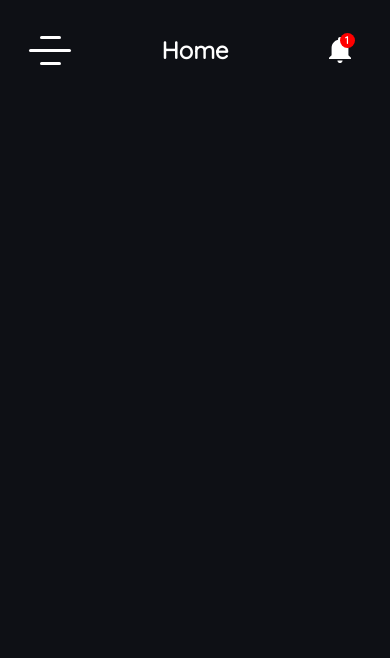
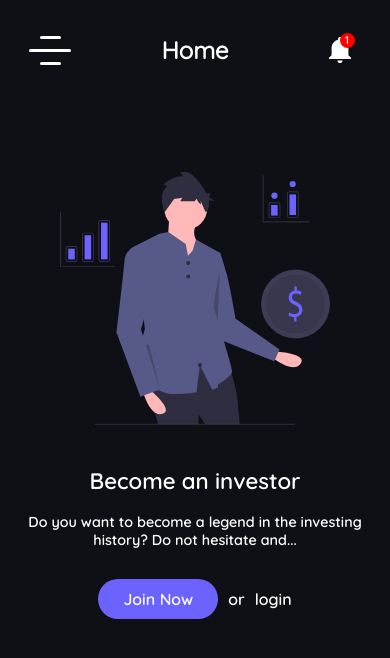
Before and after one commit to dawid-bytys/crypeeto, a React (Create React App) app: page / in a window 390 px wide. Shown: the top 658 px of the page. Built offline with nearby package versions, Linux system fonts and the light colour scheme.

Commit message:
finish mobile view of home page

```diff
--- a/src/App.tsx
+++ b/src/App.tsx
@@ -114,19 +114,15 @@ export const App = () => {
         {!authorization.is_authorized && (
           <Route exact path="/" component={Home} />
         )}
+        {!authorization.is_authorized && (
+          <Route component={Register} path="/register" />
+        )}
+        {!authorization.is_authorized && (
+          <Route component={Login} path="/login" />
+        )}
         <ProtectedRoute
           component={Dashboard}
           path="/dashboard"
-          isAuthorized={authorization.is_authorized}
-        />
-        <ProtectedRoute
-          component={Register}
-          path="/register"
-          isAuthorized={authorization.is_authorized}
-        />
-        <ProtectedRoute
-          component={Login}
-          path="/login"
           isAuthorized={authorization.is_authorized}
         />
         <ProtectedRoute
--- a/src/components/Header/Header.scss
+++ b/src/components/Header/Header.scss
@@ -19,6 +19,11 @@
 
   &__notifications-btn {
     z-index: 6000;
+  }
+
+  &__heading-primary {
+    font-size: 1.5rem;
+    margin: 0;
   }
 
   &__hamburger-inner {
--- a/src/index.scss
+++ b/src/index.scss
@@ -29,11 +29,6 @@ button {
   }
 }
 
-h1 {
-  font-size: 1.5rem;
-  margin: 0;
-}
-
 ul {
   padding: 0;
   margin: 0;
--- a/src/pages/Home/Home.scss
+++ b/src/pages/Home/Home.scss
@@ -1,5 +1,43 @@
 @use "../../scss" as *;
 
 .Home {
+  @include flex-ai-c;
+  flex-direction: column;
   flex: 1;
+  padding: 30px 20px 50px 20px;
+  font-family: Quicksand-Medium, sans-serif;
+
+  &__image-wrapper {
+    padding: 40px;
+  }
+
+  &__image {
+    width: 100%;
+    height: 100%;
+  }
+
+  &__heading-secondary {
+    margin-top: 0;
+    font-size: 1.4rem;
+  }
+
+  &__description {
+    margin: 0 0 30px 0;
+    text-align: center;
+    font-size: 0.9rem;
+  }
+
+  &__buttons-wrapper {
+    margin-top: 10px;
+  }
+
+  &__join-btn {
+    background-color: $color-purple;
+    padding: 10px 25px;
+    border-radius: 20px;
+  }
+
+  &__separator {
+    margin: 0 10px;
+  }
 }
--- a/src/pages/Home/Home.tsx
+++ b/src/pages/Home/Home.tsx
@@ -1,16 +1,27 @@
 import "./Home.scss";
-import { useDispatch } from "react-redux";
-import { login } from "../../redux/services/auth.service";
+import { ReactComponent as Investor } from "../../assets/svg/investor.svg";
+import { Link } from "react-router-dom";
 
 export const Home = () => {
-  const dispatch = useDispatch();
-
   return (
-    <div
-      className="Home"
-      onClick={() =>
-        dispatch(login({ username: "alberto123", password: "Sraka123!" }))
-      }
-    ></div>
+    <div className="Home">
+      <div className="Home__image-wrapper">
+        <Investor className="Home__image" />
+      </div>
+      <h2 className="Home__heading-secondary">Become an investor</h2>
+      <p className="Home__description">
+        Do you want to become a legend in the investing history? Do not hesitate
+        and...
+      </p>
+      <div className="Home__buttons-wrapper">
+        <Link to="/register" className="Home__join-btn">
+          Join Now
+        </Link>
+        <span className="Home__separator">or</span>
+        <Link to="/login" className="Home__login-btn">
+          login
+        </Link>
+      </div>
+    </div>
   );
 };
--- a/src/scss/_variables.scss
+++ b/src/scss/_variables.scss
@@ -1,7 +1,7 @@
 /* Static colours */
 $color-white: #fff;
 $color-black: #000;
-$color-purple: #4d00ff;
+$color-purple: #6c63ff;
 $color-red: #ff0000;
 $color-green: #00ba7a; // feature means the colour is used by ::before, ::after etc.
 $color-grey: #b2b2b2;
```
Also changed, not shown: src/assets/svg/investor.svg (added).
